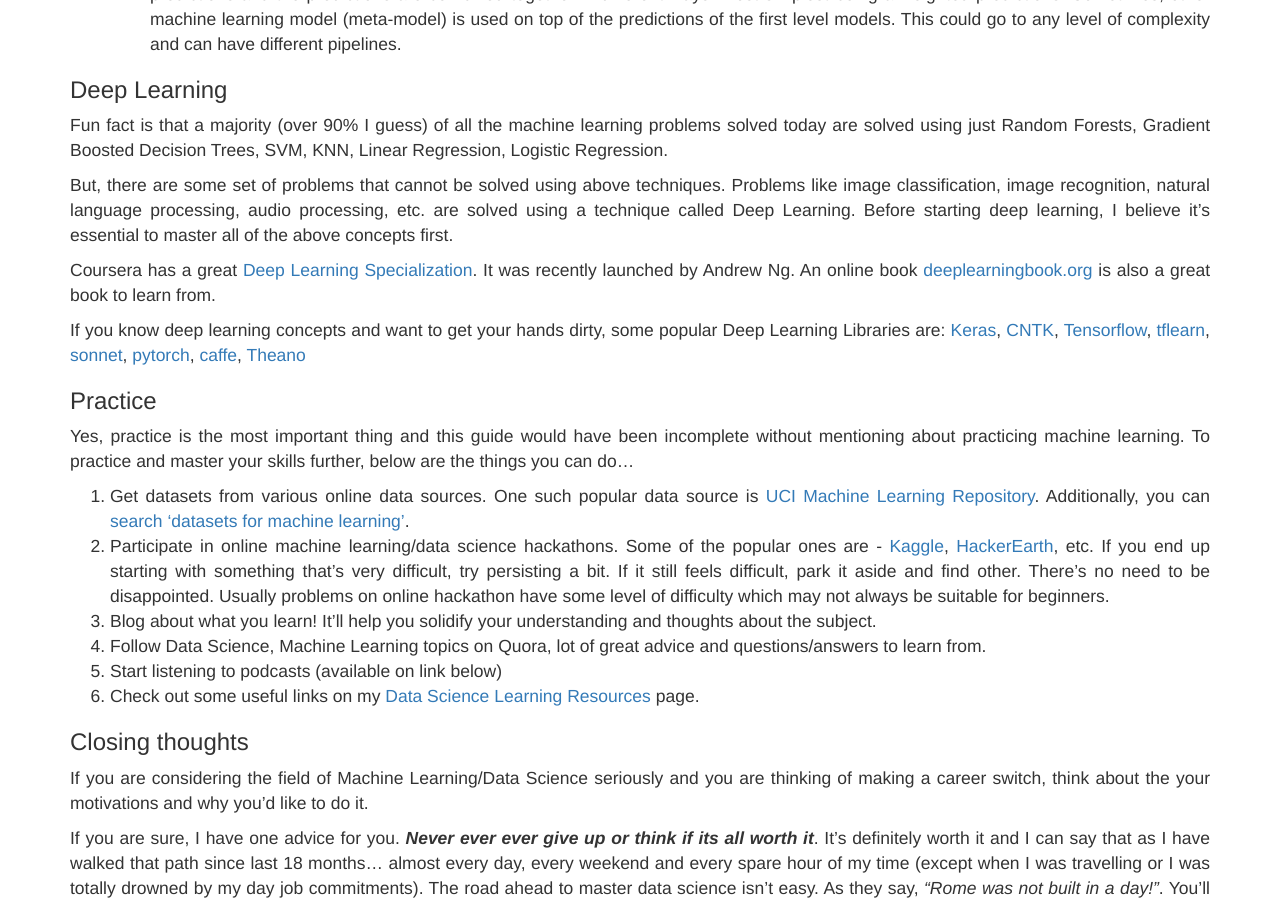
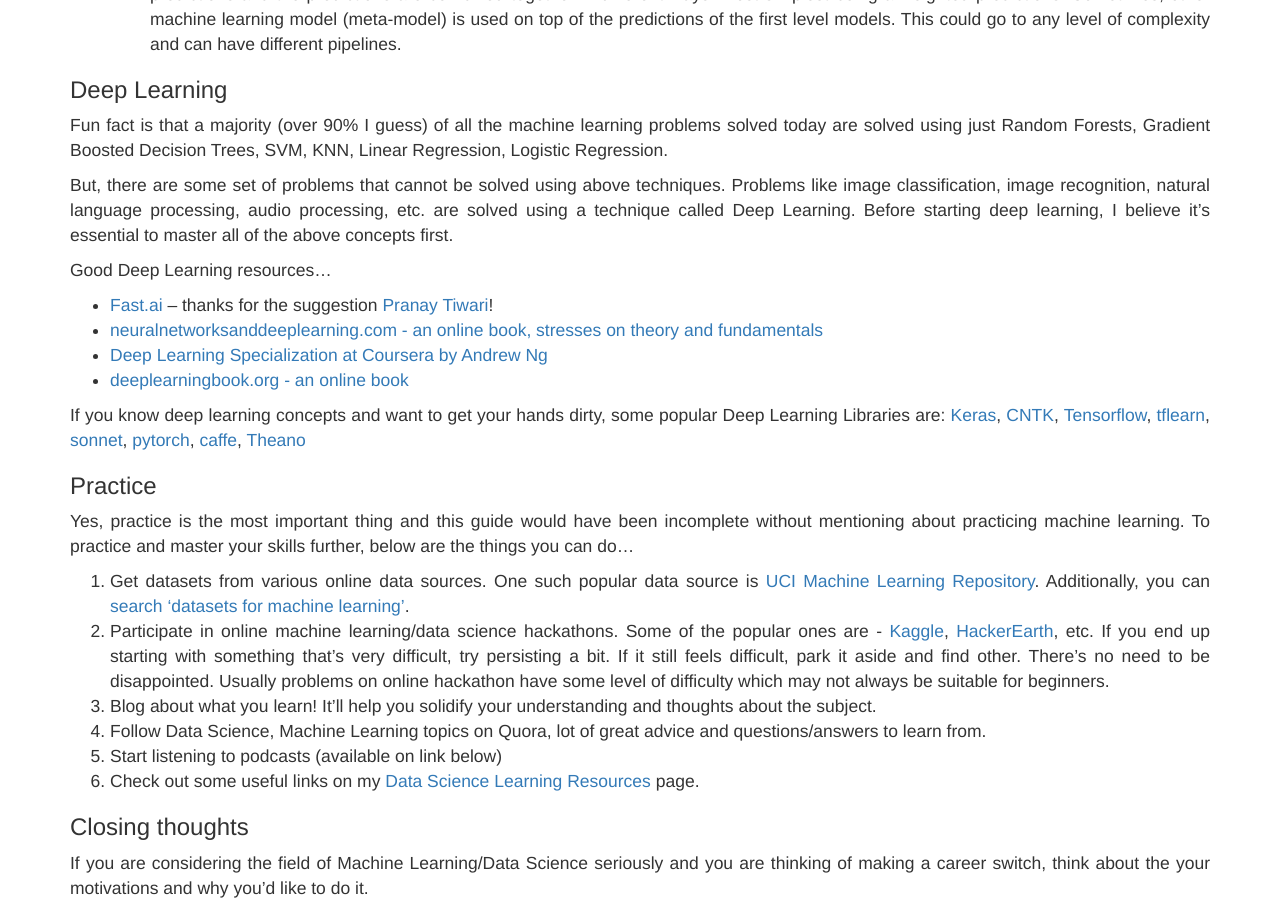
Before and after one commit to devm1023/ML_project, a Jekyll site: the page built from pages/getting-started-with-machine-learning-in-one-hour.markdown, in a window 1280 px wide and 900 px high, scrolled down 4108 px. Built offline with Jekyll 4.4.1, drawn with Linux system fonts in a browser that asks for light colours; nearby versions of some CDN libraries; comment, search, counter and statistics services are not loaded.

Commit message:
Update getting-started-with-machine-learning-in-one-hour.markdown

```diff
--- a/pages/getting-started-with-machine-learning-in-one-hour.markdown
+++ b/pages/getting-started-with-machine-learning-in-one-hour.markdown
@@ -95,7 +95,11 @@
 
 But, there are some set of problems that cannot be solved using above techniques. Problems like image classification, image recognition, natural language processing, audio processing, etc. are solved using a technique called Deep Learning. Before starting deep learning, I believe it's essential to master all of the above concepts first.
 
-Coursera has a great [Deep Learning Specialization](https://www.coursera.org/specializations/deep-learning). It was recently launched by Andrew Ng. An online book [deeplearningbook.org](http://www.deeplearningbook.org/) is also a great book to learn from.
+Good Deep Learning resources...
+* [Fast.ai](http://www.fast.ai/) -- thanks for the suggestion [Pranay Tiwari](https://www.linkedin.com/in/pranay-tiwari-47a49048/)!
+* [neuralnetworksanddeeplearning.com - an online book, stresses on theory and fundamentals](http://neuralnetworksanddeeplearning.com/)
+* [Deep Learning Specialization at Coursera by Andrew Ng](https://www.coursera.org/specializations/deep-learning)
+* [deeplearningbook.org - an online book](http://www.deeplearningbook.org/)
 
 If you know deep learning concepts and want to get your hands dirty, some popular Deep Learning Libraries are: [Keras](https://keras.io/), [CNTK](https://github.com/Microsoft/CNTK), [Tensorflow](https://github.com/tensorflow/tensorflow), [tflearn](https://github.com/tflearn/tflearn), [sonnet](https://github.com/deepmind/sonnet), [pytorch](https://github.com/pytorch/pytorch), [caffe](https://github.com/BVLC/caffe), [Theano](https://github.com/Theano/Theano)
 
```
